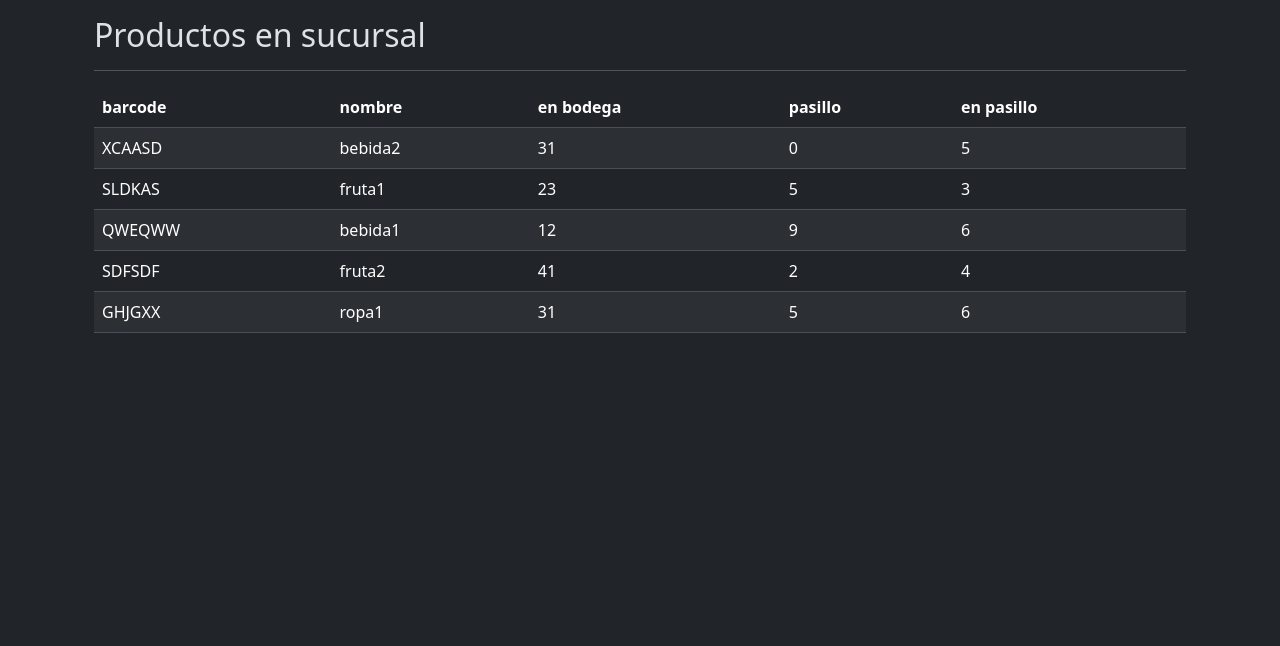
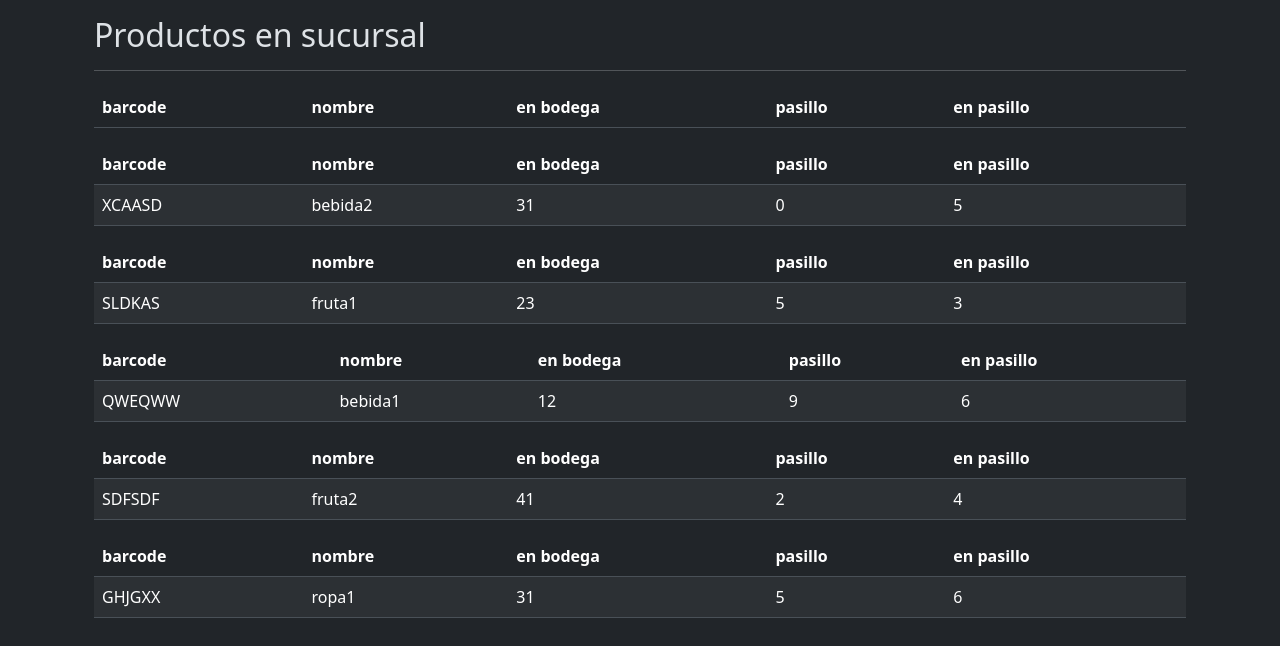
Before and after one commit to javosw/GamerProXela_Archivos-2024S2, an Angular app in the folder app-frontend/: page /test in a window 1280 px wide. Shown: the top 646 px of the page. Built offline with nearby package versions, Linux system fonts and the light colour scheme.

Commit message:
cambios en inventario

```diff
--- a/app-frontend/src/app/inventario/inventario-add-pasillo/inventario-add-pasillo.component.html
+++ b/app-frontend/src/app/inventario/inventario-add-pasillo/inventario-add-pasillo.component.html
@@ -1,13 +1,9 @@
 <!--
-div class="card">
-    <div class="card-body">
-    </div>
-</div
 -->
 @if(activar){
-<tr>
-    <td colspan="4">
-        <form [formGroup]="addPasilloForm" (ngSubmit)="onSubmit()" class="mb-3">
+<div class="card">
+    <div class="card-body">
+        <form [formGroup]="addPasilloForm" (ngSubmit)="onSubmit()">
             <input formControlName="barcode" [value]="barcode" type="hidden" class="form-control">
             <div class="mb-3 row">
                 <label for="pasillo" class="col-sm-3 col-form-label">Pasillo</label>
@@ -37,6 +33,7 @@ div class="card">
             Operacion exitosa!
         </div>
         }
-    </td>
-</tr>
+    </div>
+</div>
+
 }
--- a/app-frontend/src/app/inventario/inventario-estanteria/inventario-estanteria.component.html
+++ b/app-frontend/src/app/inventario/inventario-estanteria/inventario-estanteria.component.html
@@ -6,8 +6,6 @@
         <table class="table table-striped table-hover">
             <thead>
                 <tr>
-                    <!-- { barcode: string, nombre: string,
-                      unidades_bodega: number, unidades_pasillo: number } -->
                     <th>barcode</th>
                     <th>nombre</th>
                     <th>en bodega</th>
@@ -15,8 +13,21 @@
                     <th>en pasillo</th>
                 </tr>
             </thead>
+        </table>
+
+        @for(p of productos; track p.barcode) {
+        <table class="table table-striped table-hover">
+            <thead>
+                <tr>
+                    <th>barcode</th>
+                    <th>nombre</th>
+                    <th>en bodega</th>
+                    <th>pasillo</th>
+                    <th>en pasillo</th>
+                </tr>
+            </thead>
+
             <tbody>
-                @for(p of productos; track p.barcode) {
                 <tr (click)="mod.toggleActivar()">
                     <td>{{p.barcode}}</td>
                     <td>{{p.nombre}}</td>
@@ -24,11 +35,12 @@
                     <td>{{p.pasillo}}</td>
                     <td>{{p.unidades_pasillo}}</td>
                 </tr>
-                <gpx-mod-estanteria #mod [barcode]="p.barcode" (productoChange)="modEstanteria($event)">
-                </gpx-mod-estanteria>
-                }
             </tbody>
         </table>
+        <gpx-mod-estanteria #mod [barcode]="p.barcode" (productoChange)="modEstanteria($event)">
+        </gpx-mod-estanteria>
+
+        }
         }
         @else if(fueRespuestaRecibida && productos.length == 0) {
         <div class="alert alert-info" role="alert">
```
